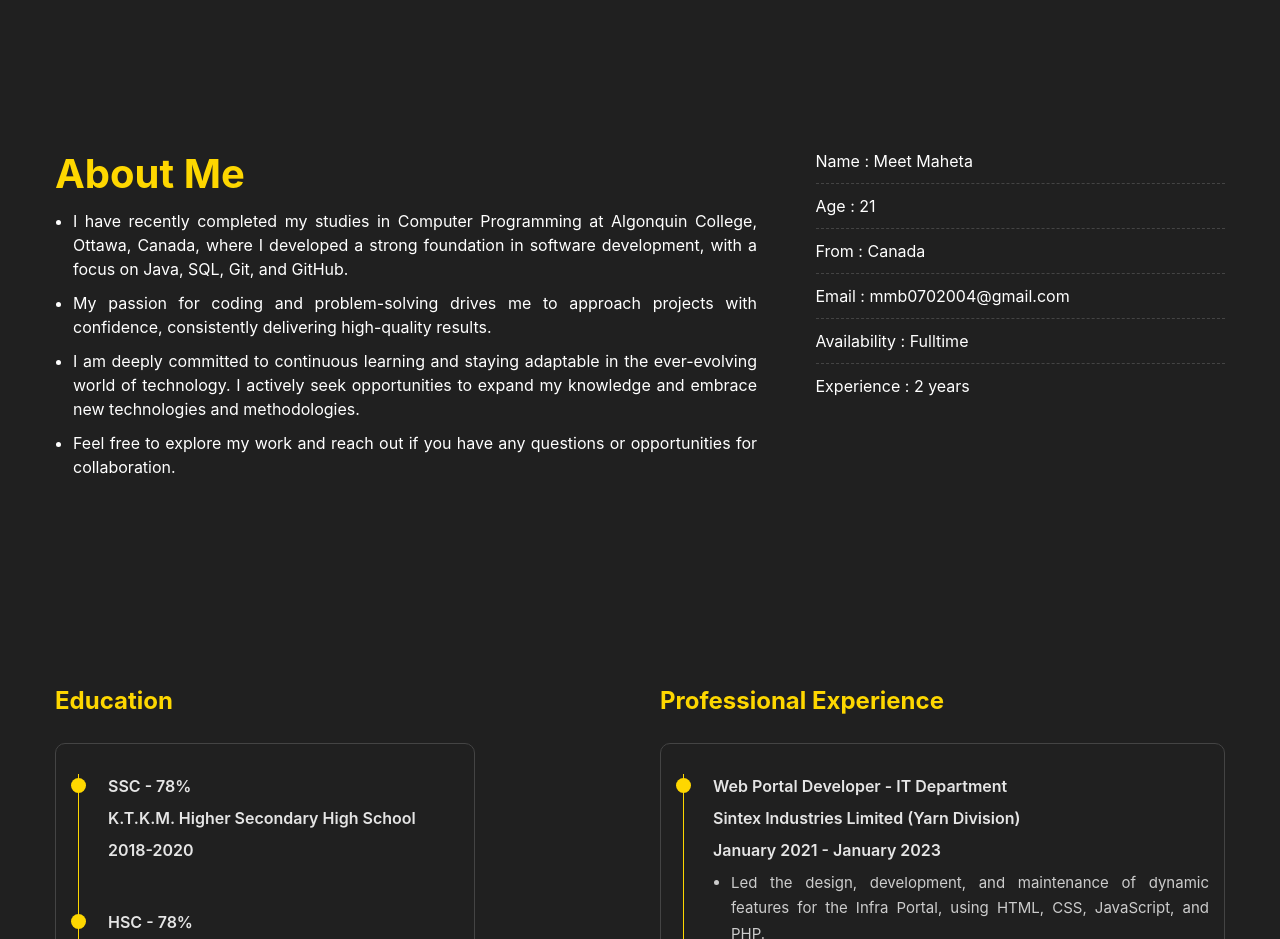
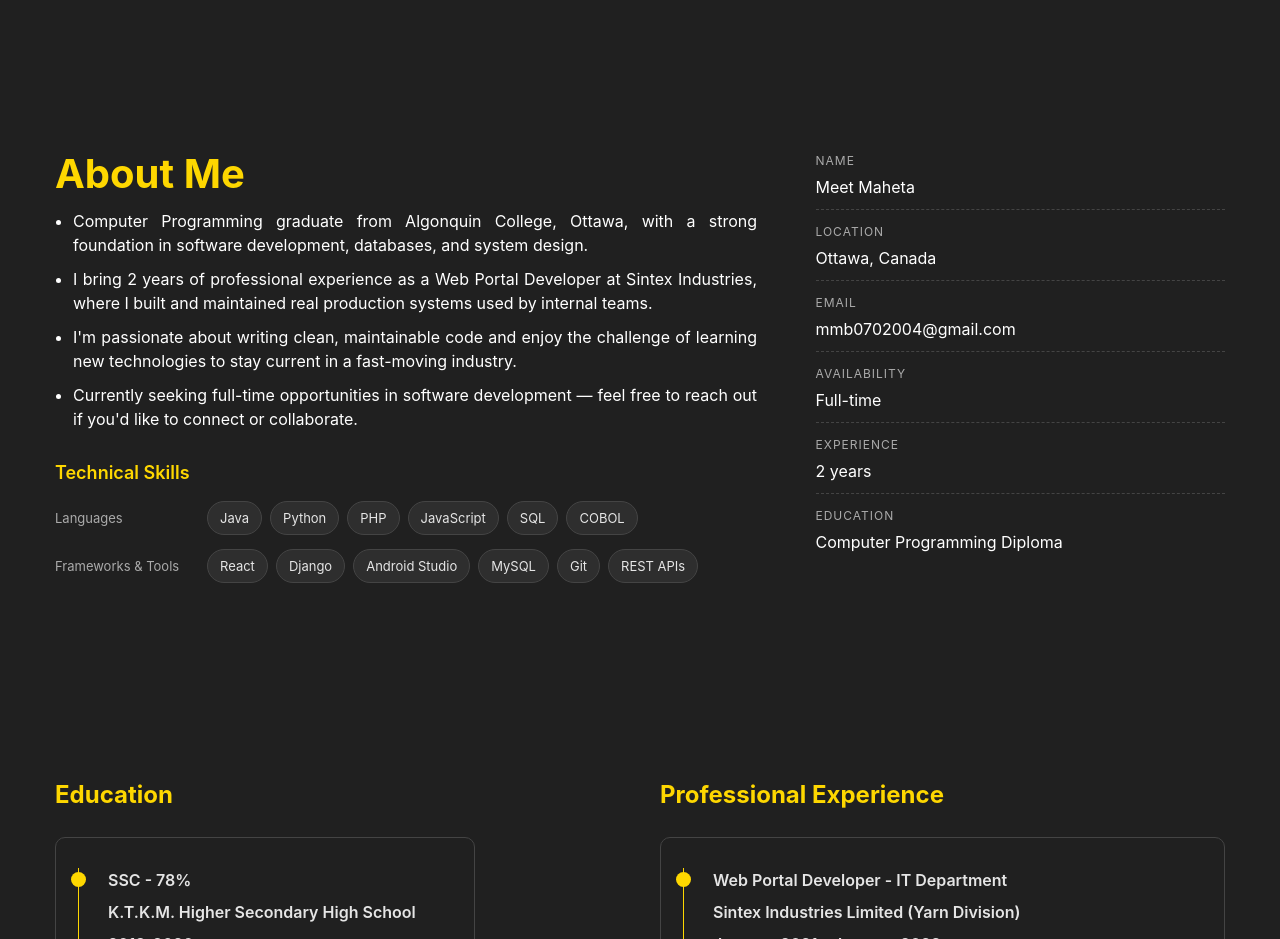
Before and after one commit to mmb0710/Meet-Maheta-Portfolio, a React (Create React App) app: page / in a window 1280 px wide. Shown: the part 800-1739 px from the top of the page. Built offline with nearby package versions, Linux system fonts and the light colour scheme.

Commit message:
Update About.js

```diff
--- a/src/components/About.js
+++ b/src/components/About.js
@@ -30,20 +30,49 @@ const About = () => {
           <div className="about-content reveal-left-about">
             <h4>About Me</h4>
             <ul>
-              <li>I have recently completed my studies in Computer Programming at Algonquin College, Ottawa, Canada, where I developed a strong foundation in software development, with a focus on Java, SQL, Git, and GitHub.</li>
-              <li>My passion for coding and problem-solving drives me to approach projects with confidence, consistently delivering high-quality results.</li>
-              <li>I am deeply committed to continuous learning and staying adaptable in the ever-evolving world of technology. I actively seek opportunities to expand my knowledge and embrace new technologies and methodologies.</li>
-              <li>Feel free to explore my work and reach out if you have any questions or opportunities for collaboration.</li>
+              <li>Computer Programming graduate from Algonquin College, Ottawa, with a strong foundation in software development, databases, and system design.</li>
+              <li>I bring 2 years of professional experience as a Web Portal Developer at Sintex Industries, where I built and maintained real production systems used by internal teams.</li>
+              <li>I'm passionate about writing clean, maintainable code and enjoy the challenge of learning new technologies to stay current in a fast-moving industry.</li>
+              <li>Currently seeking full-time opportunities in software development — feel free to reach out if you'd like to connect or collaborate.</li>
             </ul>
+
+            <div className="skills-section">
+              <h5>Technical Skills</h5>
+              <div className="skills-grid">
+                <div className="skill-category">
+                  <span className="skill-label">Languages</span>
+                  <div className="skill-tags">
+                    <span className="tag">Java</span>
+                    <span className="tag">Python</span>
+                    <span className="tag">PHP</span>
+                    <span className="tag">JavaScript</span>
+                    <span className="tag">SQL</span>
+                    <span className="tag">COBOL</span>
+                  </div>
+                </div>
+                <div className="skill-category">
+                  <span className="skill-label">Frameworks & Tools</span>
+                  <div className="skill-tags">
+                    <span className="tag">React</span>
+                    <span className="tag">Django</span>
+                    <span className="tag">Android Studio</span>
+                    <span className="tag">MySQL</span>
+                    <span className="tag">Git</span>
+                    <span className="tag">REST APIs</span>
+                  </div>
+                </div>
+              </div>
+            </div>
           </div>
+
           <div className="about-skills reveal-right-about">
             <ul>
-              <li>Name : Meet Maheta</li>
-              <li>Age : 21</li>
-              <li>From : Canada</li>
-              <li>Email : mmb0702004@gmail.com</li>
-              <li>Availability : Fulltime</li>
-              <li>Experience : 2 years</li>
+              <li><span className="info-label">Name</span> Meet Maheta</li>
+              <li><span className="info-label">Location</span> Ottawa, Canada</li>
+              <li><span className="info-label">Email</span> mmb0702004@gmail.com</li>
+              <li><span className="info-label">Availability</span> Full-time</li>
+              <li><span className="info-label">Experience</span> 2 years</li>
+              <li><span className="info-label">Education</span> Computer Programming Diploma</li>
             </ul>
           </div>
         </div>
```
